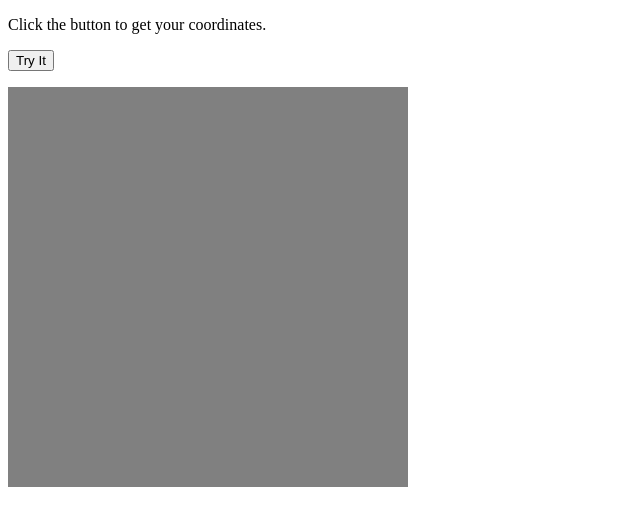
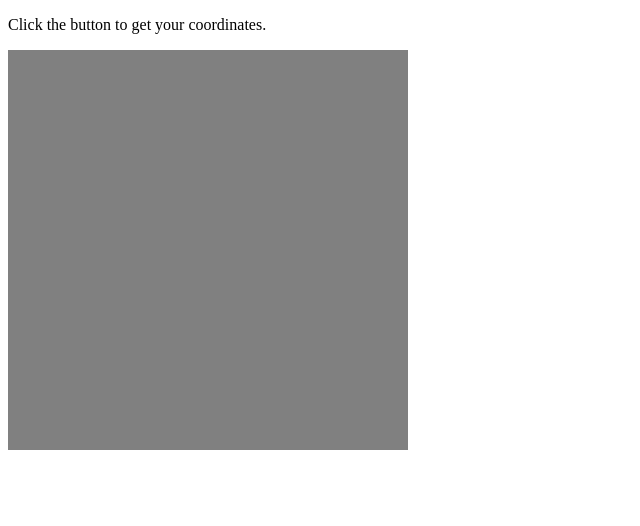
Before and after one commit to matthew-e-williams/Google-Maps-API, a plain HTML site: page index.html in a window 1280 px wide. Shown: the whole page, without its empty margins (0-640 px from the left). Drawn offline with Linux system fonts and the light colour scheme; some packages are replaced by stand-ins of ours.

Commit message:
Update index.html

```diff
--- a/index.html
+++ b/index.html
@@ -21,7 +21,7 @@ https://developers.google.com/web/fundamentals/native-hardware/user-location/
 <body>
   <p>Click the button to get your coordinates.</p>
 
-<button onclick="initMap()">Try It</button>
+<!--<button onclick="initMap()">Try It</button>-->
 
 <p id="demo"></p>
 
```
